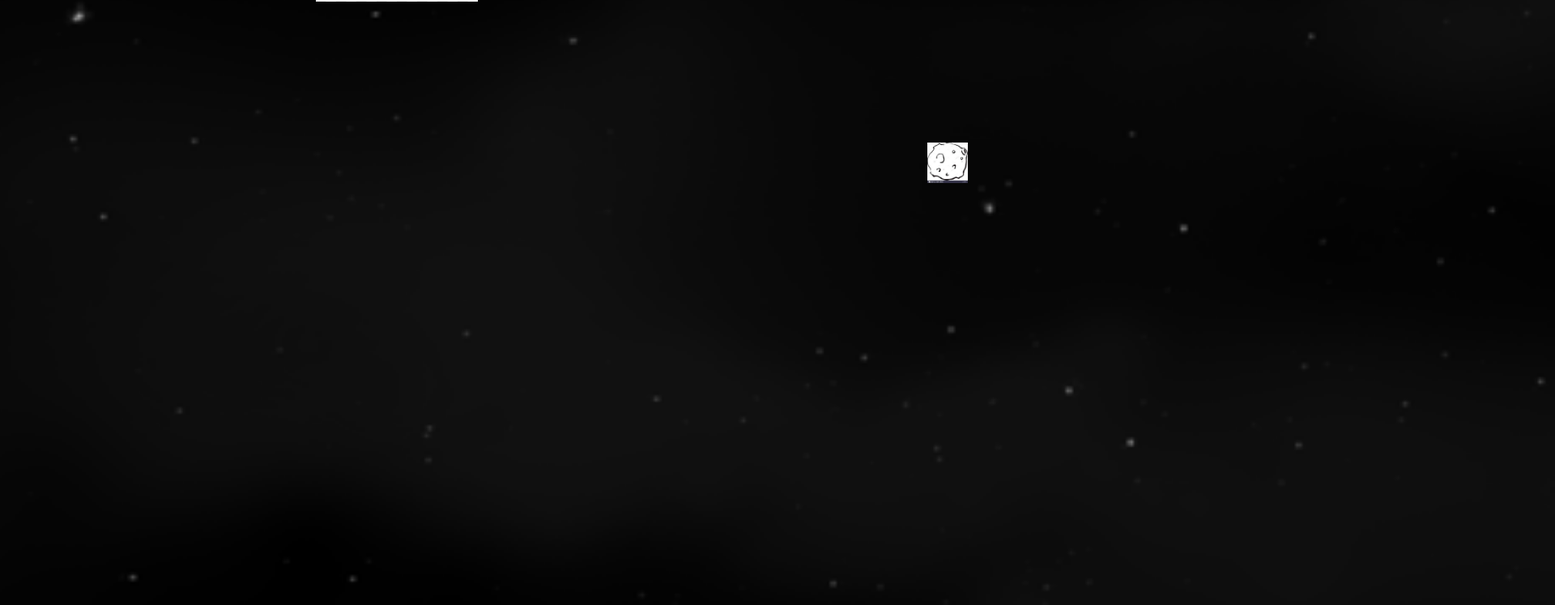
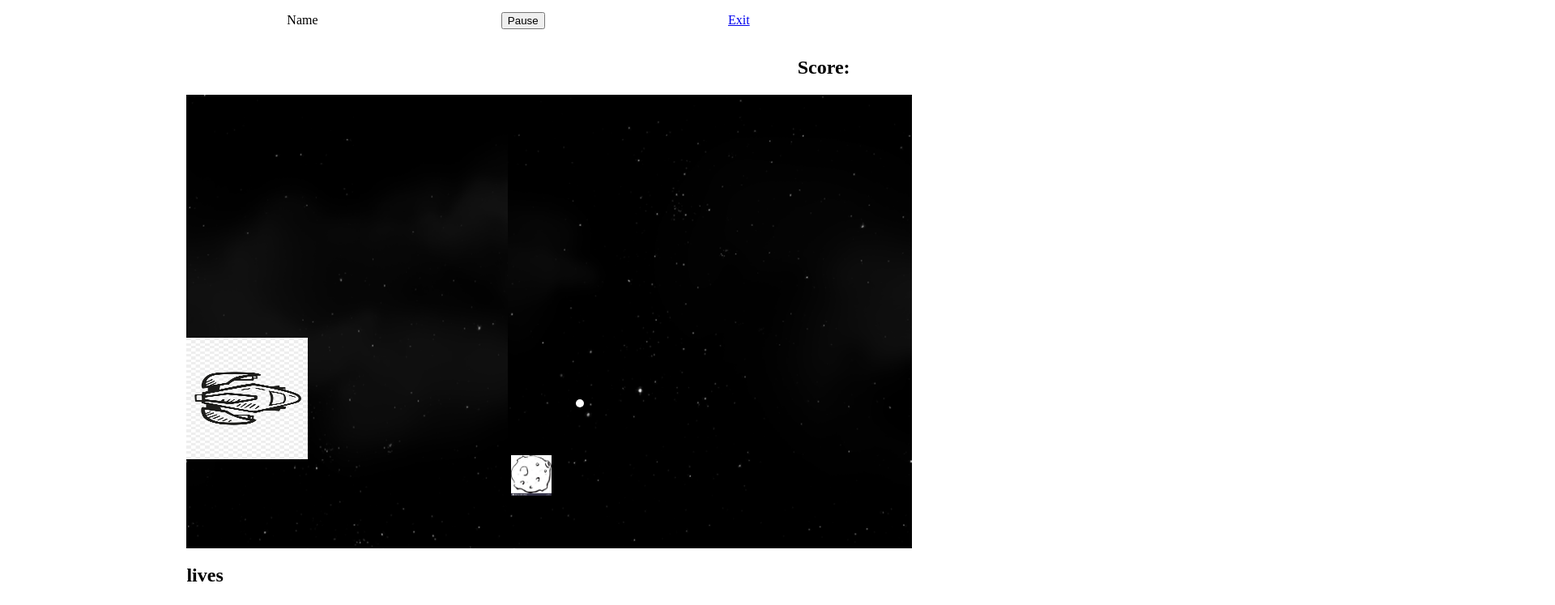
Before and after one commit to SilviuDN/proiectoModulo01, a plain HTML site: page index.html in a window 1280 px wide. Shown: the top 747 px of the page at 81% size, 1920 px wide, since content can reach past the window. Drawn offline with Linux system fonts and the light colour scheme; animation ran at ten frames a second.

Commit message:
Added shots to enemyShip

```diff
--- /dev/null
+++ b/css/styleIndex.css
@@ -0,0 +1,4 @@
+body {
+    margin: 0;
+    padding: 0;
+}
--- a/index.html
+++ b/index.html
@@ -9,6 +9,63 @@
 </head>
 <body>
 
+  <div class="widthCanvas">
+
+    <header>
+      <div class="container">
+        <p class="name">Name</p>
+        <button class="pause">Pause</button>
+        <a href="#" class="exit">Exit</a>
+      </div>
+
+    </header>
+
+    <section>
+      <div class="container2">
+        <h2 class="score right">Score:</h2>
+        <canvas class="center" id="mySpaceCanvas" width="300" height="300"></canvas>
+        <h2 class="lives">lives</h2>
+      </div>
+    </section>
+
+
+  </div>
+
+
+
+
+
+    <!-- <div class="container">
+      <ul>
+        <li><p class="name">Name</p></li>
+        <li><button class="pause">Pause</button></li>
+        <li><a href="#" class="exit">Exit</a></li>
+      </ul>
+    </div>  -->
+
+      <!-- <ul>
+        <li><p class="score">Score:</p></li>
+        <li><canvas id="mySpaceCanvas" width="300" height="300"></canvas></li>
+        <li><p class="lives center">lives</p></li>
+      </ul> -->
+
+
+
+    <!-- <div class="container">
+      <p class="score">Score:</p>
+      <canvas id="mySpaceCanvas"></canvas>
+      <p class="lives">lives
+    </div> -->
+
+
+
+
+
+
+
+
+
+
     <style>
         body {
           margin: 0;
@@ -16,14 +73,16 @@
         }
       </style>
 
-      <h1 style="color:red">Welcome to the Ultimate Space Travel Game!</h1>
 
-      <canvas id="mySpaceCanvas"></canvas>
+
+
 
 
       <script src="./scripts/SuperClass.js"></script>
       <script src="./scripts/player.js"></script>
-      <script src="./scripts/enemy.js"></script>
+      <!-- <script src="./scripts/enemy.js"></script> -->
+      <script src="./scripts/enemy2.js"></script>
+      <script src="./scripts/Enemyshots.js"></script>
       <script src="./scripts/shots.js"></script>
       <script src="./scripts/livesBarrell.js"></script>
       <script src="./scripts/asteroids.js"></script>
--- /dev/null
+++ b/scripts/enemy2.js
@@ -0,0 +1,81 @@
+class Enemy extends SuperClass{
+
+    // constructor(ctx, frameCounter, player, gameW, gameH,  enemyPosY, enemyImg, speed = -5){
+    constructor(ctx, gameW, gameH, posX, posY, sizeW, sizeH, img, speedX, speedY, frameCounter, player){
+      super(ctx, gameW, gameH, posX, posY, sizeW, sizeH, img, speedX, speedY)
+
+        this.frameCounter = frameCounter,
+        this.player = player,
+        this.shots = [],
+        this.repeatedShots = 1,
+
+        this.init()
+      }
+
+      init(){
+          this.imageInstance = new Image()
+        //   this.imageInstance.src = `./img/${this.enemyImage}`
+          this.imageInstance.src = `./img/enemy.png`
+      }
+
+
+    enemyFires(){
+      const shot = new EnemyShots(this.ctx, this.pos.x, this.pos.y, this.size.w, this.size.h)
+      const shootProbability = Math.random()
+
+      if( shootProbability < 0.03){
+        if(this.shots.length < this.repeatedShots){
+          // this.shots.shift()
+          this.shots.push( shot )
+        }
+      }
+
+
+
+    }
+
+
+      draw(){
+        this.move()
+        this.ctx.drawImage(this.imageInstance, this.pos.x, this.pos.y, this.size.w, this.size.h)
+        this.shots.forEach(shot => shot.draw())
+
+
+
+        // this.shots.forEach(shot => shot.draw())
+        // this.clearShots()
+      }
+
+      move(){
+        this.pos.x += this.speed.x
+        this.folowThePlayer()
+        this.pos.y += this.speed.y
+      }
+
+      folowThePlayer(){
+        const enemyCenter = (this.pos.y + this.size.h/2)
+        // const playerCenter = (this.player.pos.y + this.player.pos.h/2)
+        // const centerToCenterGap = enemyCenter - playerCenter
+        if(  Math.random() < 0.03  ){
+        // if( this.frameCounter % 9000 && Math.random() < 0.03){
+          if( enemyCenter < this.player.pos.y){
+            this.speed.y = 10
+          }else if( enemyCenter > (this.player.pos.y + this.player.size.h) ){
+            this.speed.y = -10
+          }
+        }
+
+      }
+
+
+    //   shot(){
+    //     const shot = new Shots(this.ctx, this.pos.x, this.pos.y, this.size.w, this.size.h)
+    //     this.shots.push( shot )
+    //   }
+
+
+
+
+
+
+    }
--- /dev/null
+++ b/scripts/enemyShots.js
@@ -0,0 +1,33 @@
+class EnemyShots {
+
+    constructor(ctx, playerPosX, playerPosY, playerWidth, playerHeight) {
+      this.ctx = ctx;
+
+      // this.posX = playerPosX + playerWidth;
+      // this.posY = playerPosY + playerHeight / 2;
+
+      this.pos = { x: playerPosX, y: playerPosY + playerHeight / 2},
+      this.size = { w: 2* this.radius, h: 2* this.radius},
+      this.playerHeight = playerHeight;
+
+      this.radius = 5;
+
+      this.velX =  10;
+    }
+
+    draw() {
+      this.ctx.beginPath();
+      this.ctx.fillStyle = "white";
+      // this.ctx.arc(this.posX, this.posY, this.radius, 0, Math.PI * 2);
+      this.ctx.arc(this.pos.x, this.pos.y, this.radius, 0, Math.PI * 2);
+
+      this.ctx.fill();
+      this.ctx.closePath();
+      this.move()
+    }
+
+    move() {
+      this.pos.x -= this.velX;
+
+    }
+  }
--- a/scripts/game.js
+++ b/scripts/game.js
@@ -12,7 +12,7 @@ const Game = {
     FPS: 10,
     framesCounter: 0,
     score : 0,
-    lives : 3,
+    lives : 5,
     gravity : 0,
 
 
@@ -24,6 +24,7 @@ const Game = {
 
     //difficulty
     maxLivesNumber: 5,
+    tempContor: 0,
 
     keys: {
       UP: 38,
@@ -48,10 +49,10 @@ const Game = {
     },
 
     setDimensions() {
-      // this.width = window.innerWidth
-      // this.height = window.innerHeight
-      this.width = 4000
-      this.height = 2000
+      this.width = 0.7*window.innerWidth
+      this.height = 0.7*window.innerHeight
+      // this.width = 4000
+      // this.height = 2000
       this.canvas.width = this.width
       this.canvas.height = this.height
     },
@@ -66,11 +67,13 @@ const Game = {
           this.createAsteroids()
           this.explodeAsteroid()
           this.createEnemies()
+          this.enemyFires()
           this.explodeEnemy()
           this.createLivesBarrell()
           this.useLivesBarrell()
           this.isShipImpact()
           this.isShipImpactConEnemyShip()
+          this.isShipImpactWithEnemyShot()
           if(this.lives > 0){
             this.drawAll()
           }
@@ -103,6 +106,16 @@ const Game = {
 
     },
 
+    enemyFires(){
+      // if( this.framesCounter % 200 == 0 && (this.enemies.length > 0) ){
+      if(  (this.enemies.length > 0) ){
+        // condition that asteroids don't enter in out of range area
+        // console.log(this.enemies)
+        this.enemies.forEach(enemy => enemy.enemyFires())
+      }
+
+    },
+
     createLivesBarrell(){
       if( this.framesCounter % 4000 == 0){
         // condition that asteroids don't enter in out of range area
@@ -130,12 +143,16 @@ const Game = {
     },
 
 
+
     clear() {
         this.ctx.clearRect(0, 0, this.width, this.height)
         this.asteroids = this.asteroids.filter( asteroid => asteroid.pos.x > -5)
         this.enemies = this.enemies.filter( enemy => enemy.pos.x > -5)
 
         this.player.shots = this.player.shots.filter(shot =>  shot.pos.x < this.width )
+        this.enemies.forEach( enemy => enemy.shots = enemy.shots.filter(shot => shot.pos.x > -5))
+
+
 
       },
 
@@ -209,6 +226,24 @@ const Game = {
     })
   },
 
+  isShipImpactWithEnemyShot(){
+
+    this.enemies.forEach(enemy => {
+      enemy.shots.forEach(shot => {
+        const isImpact = this.isImpact(this.player, shot)
+        if(isImpact){
+          this.removeElementFromArray(shot, enemy.shots)
+          this.lives--
+          console.log('Atins', this.tempContor++, this.lives)
+          if(this.lives <= 0){
+            this.isGameOver('You loose')
+          }
+        }
+      })
+    })
+
+  },
+
   isWin(){
     if(this.background.passedScreens >= 2){
       console.log("DOES NOT WORK!!!!!")
@@ -231,7 +266,6 @@ const Game = {
       return isImpact
     })
   },
-
 
   isGameOver(message){
     console.log('Game Over! :)')
@@ -279,7 +313,7 @@ const Game = {
     setBorders(object){
       let upperLimit, lowerLimit, leftLimit, rightLimit;
 
-      if( object instanceof Shots){
+      if( object instanceof Shots || object instanceof EnemyShots){
         upperLimit = object.pos.y - object.radius
         lowerLimit = object.pos.y + object.radius
         leftLimit = object.pos.x - object.radius
--- a/scripts/player.js
+++ b/scripts/player.js
@@ -9,6 +9,7 @@ class Player extends SuperClass{
       this.repeatedShots = 15,
       this.shots = [],
       this.pressedKeys = [],
+      // this.weapon = ''//BASS, ACUSTICA, LA_OTRA
 
       this.init()
       this.setListeners()
--- a/style.css
+++ b/style.css
@@ -1,16 +1,74 @@
-@import url('https://fonts.googleapis.com/css2?family=Roboto:wght@400;700&display=swap');
-
-*{
-    box-sizing: border-box;
+body{
+    margin: 0;
+    padding: 0;
+    margin: 0;
+    /* background-color: aqua; */
 }
 
-body{
-    font-family: 'Roboto', sans-serif;
+
+
+.container{
+    display: flex;
+    justify-content: space-evenly;
+    align-items: center;
+    width: 100%;
+}
+
+li{
+    list-style: none;
+    padding-left: 0.5em;
+}
+
+.center{
+    display: block;
+    margin: 0 auto;
+}
+
+.right{
+    text-align: right;
+}
+
+.widthCanvas{
+    width: 80%;
+    margin: 0 auto;
+}
+
+.container2{
+    display: flex;
+    flex-direction: column;
+    width: 80%;
+    margin: 0 auto;
+}
+
+header{
+    text-align: center;
+}
+
+.card{
     display: flex;
     flex-direction: column;
     align-items: center;
-    justify-content: center;
-    height: 100vh;
-    overflow: hidden;
-    margin: 0;
 }
+
+.guitars{
+    display: flex;
+    flex-direction: row;
+    align-items: center;
+
+}
+
+img{
+    margin-top: 50px;
+    margin-bottom: 50px;
+    width: 30%;
+    /* max-width: 100%;   */
+    height: auto;
+    transform: rotate(45deg);
+}
+
+.start{
+    margin: 10px auto;
+    display: block;
+    background-color: green;
+    padding: 20px;
+}
```
Also changed, not shown: home.html (added, +36 -0 lines), score.html (added, +30 -0 lines), scripts/SuperShots.js (added, +30 -0 lines).
